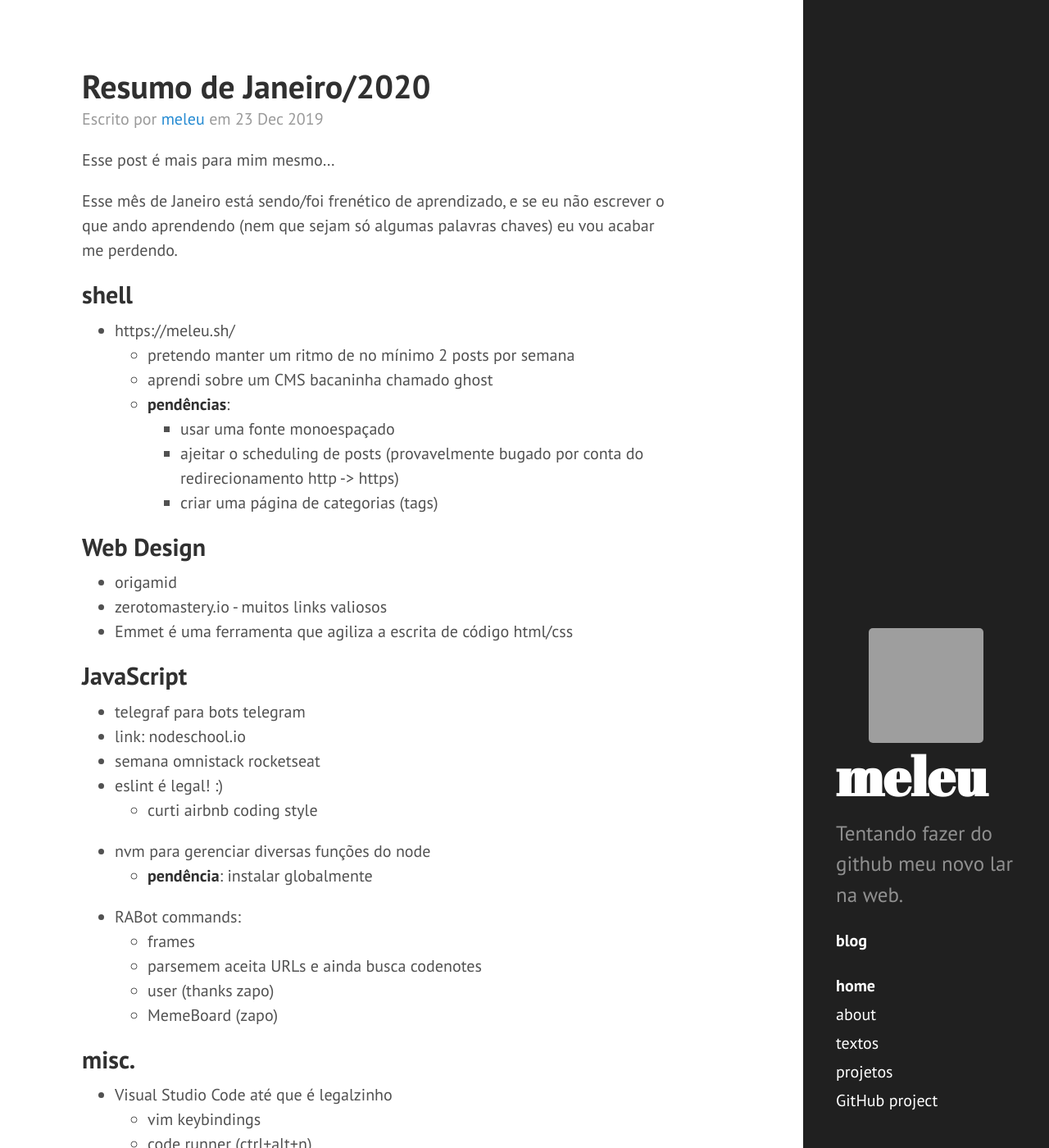
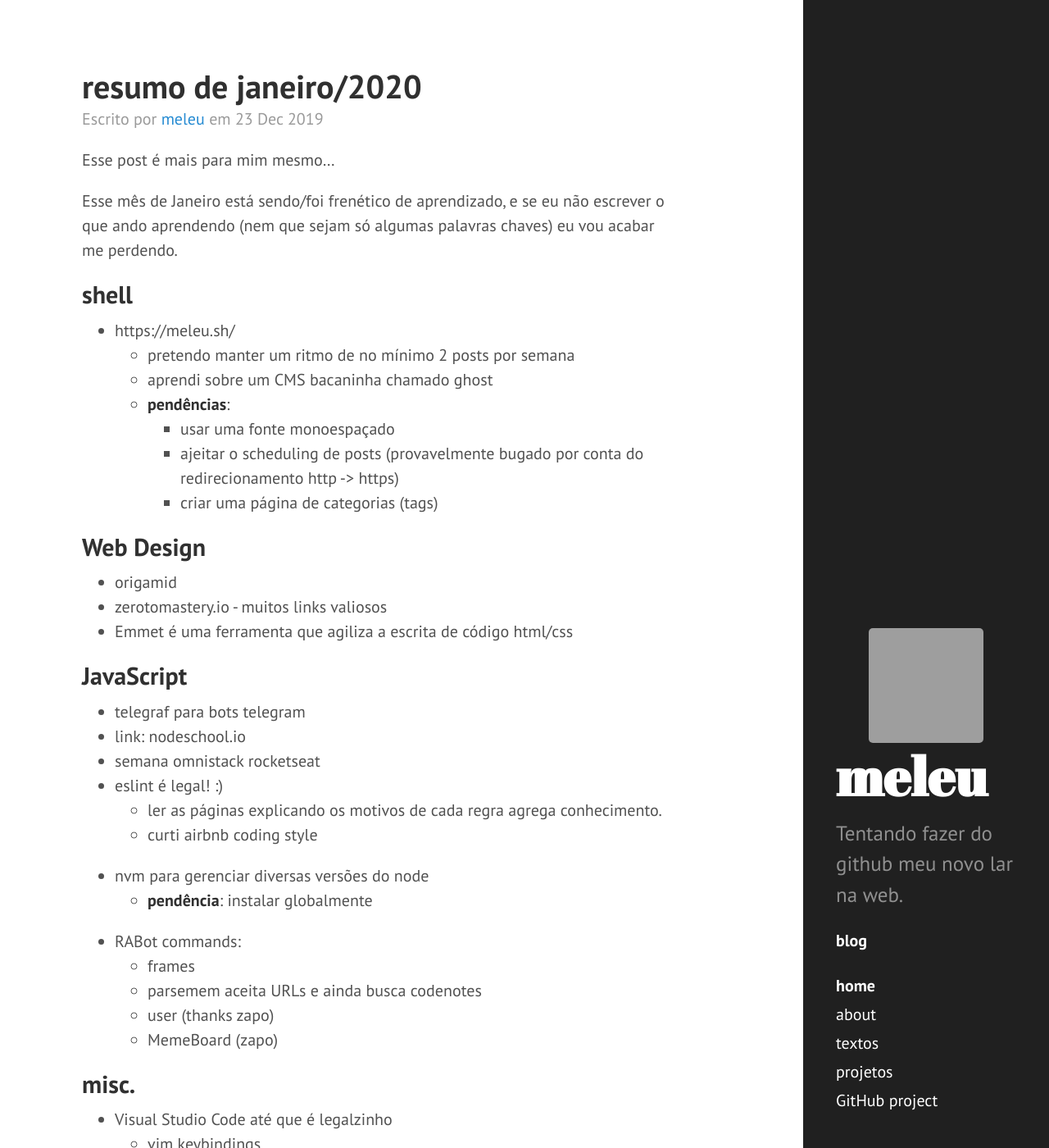
Before and after one commit to meleu/meleu.github.io, a Jekyll site: the page built from _posts/2020-01-24-resumo-de-janeiro.md.md, in a window 1280 px wide and 1400 px high. Shown: the whole window at 82% size. Built offline with Jekyll 4.4.1, drawn with Linux system fonts in a browser that asks for light colours; comment, search, counter and statistics services are not loaded; grey boxes are pictures that could not be loaded.

Commit message:
_posts/2020-01-24-resumo-de-janeiro.md.md updated from https://stackedit.io/

```diff
--- a/_posts/2020-01-24-resumo-de-janeiro.md.md
+++ b/_posts/2020-01-24-resumo-de-janeiro.md.md
@@ -1,6 +1,6 @@
 ---
 layout: post
-title: Resumo de Janeiro/2020
+title: resumo de janeiro/2020
 date: 2019-12-23
 tags:
 - pessoal
@@ -35,8 +35,9 @@ Esse mês de Janeiro está sendo/foi frenético de aprendizado, e se eu não esc
 - link: nodeschool.io
 - semana omnistack rocketseat
 - eslint é legal! :)
+    - ler as páginas explicando os motivos de cada regra agrega conhecimento.
     - curti airbnb coding style
-- nvm para gerenciar diversas funções do node
+- nvm para gerenciar diversas versões do node
     - **pendência**: instalar globalmente
 - RABot commands:
     - frames
```
Also changed, not shown: other parts of _posts/2020-01-24-resumo-de-janeiro.md.md (+1 -1 lines).
